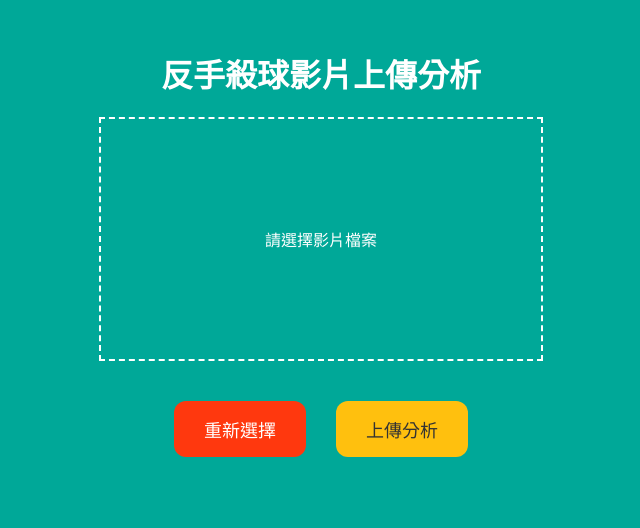
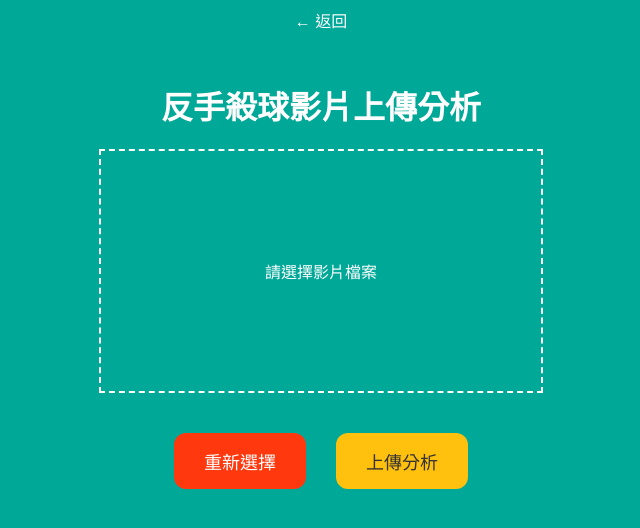
Before and after one commit to justice0317/aibadminton_6, a plain HTML site: page index.html in a window 1280 px wide. Shown: the whole page, without its empty margins (319-959 px from the left). Drawn offline with Linux system fonts and the light colour scheme.

Commit message:
Update index.html

```diff
--- a/index.html
+++ b/index.html
@@ -7,6 +7,9 @@
     <link rel="stylesheet" href="styles.css">
 </head>
 <body>
+    <div class="back-button" onclick="goBack()">
+        <span>&larr;</span> 返回
+    </div>
     <div class="container">
         <h1>反手殺球影片上傳分析</h1>
         <label for="videoFile" class="file-upload" id="fileUploadLabel">
```
